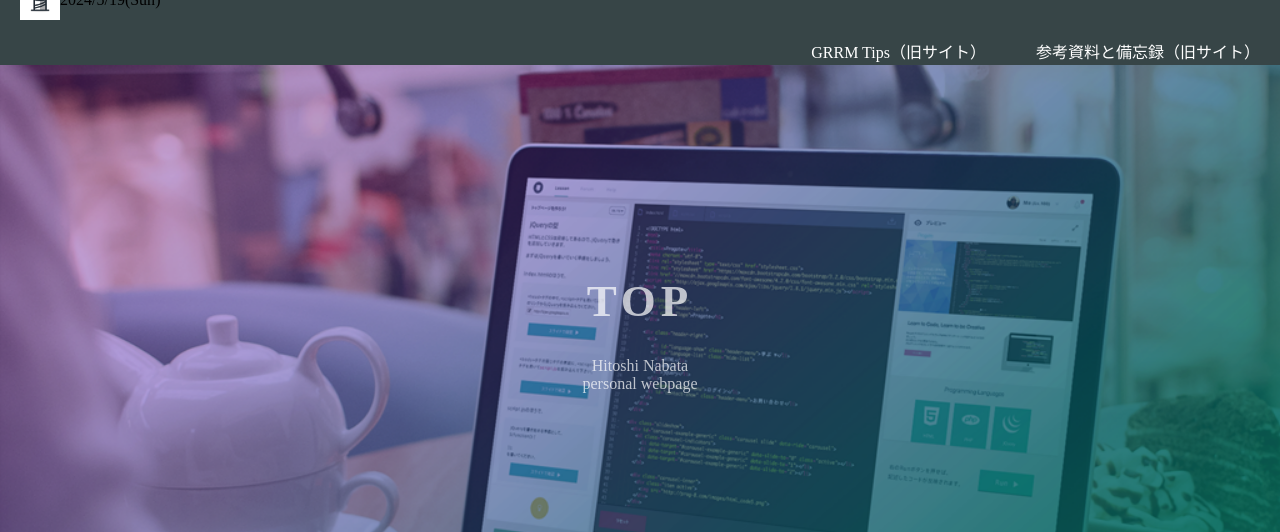
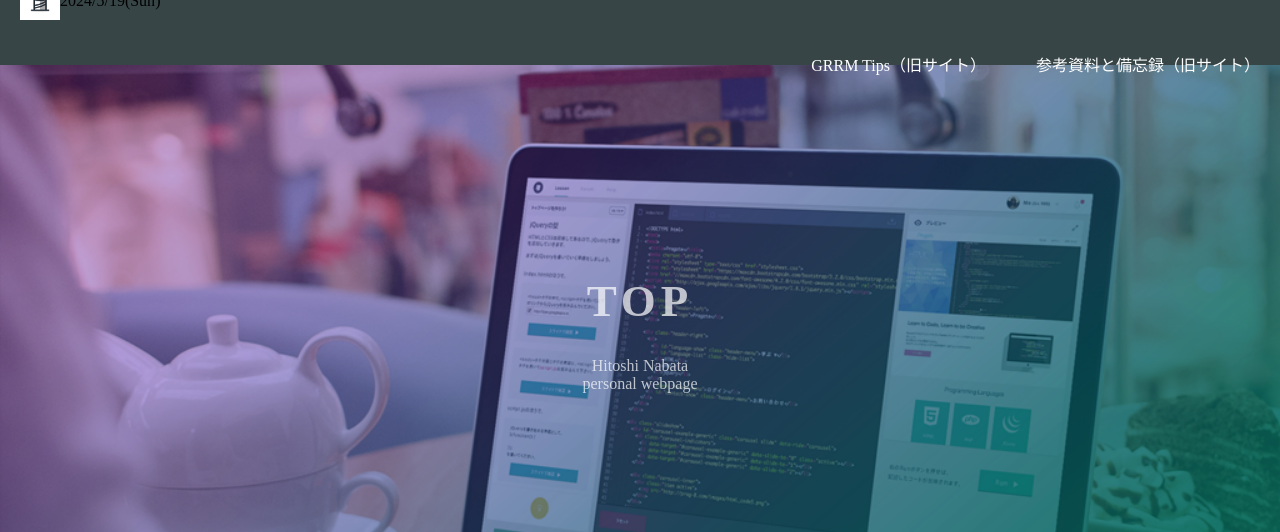
Before and after one commit to h-nabata/h-nabata.github.io, a PHP site: page / in a window 1280 px wide. Shown: the top 532 px of the page. Run offline with PHP 8.4, Linux system fonts and the light colour scheme.

Commit message:
Update stylesheet.css

```diff
--- a/stylesheet.css
+++ b/stylesheet.css
@@ -92,12 +92,14 @@ a {
 }
 
 .logo {
+  line-height: 65px;
   width: 40px; /* アイコンの幅を調整 */
   height: auto; /* アスペクト比を維持 */
 }
 
 .header-left,
 .header-right {
+  line-height: 65px;
   display: flex;
   align-items: center; /* 高さ方向の中央揃え */
 }
```
